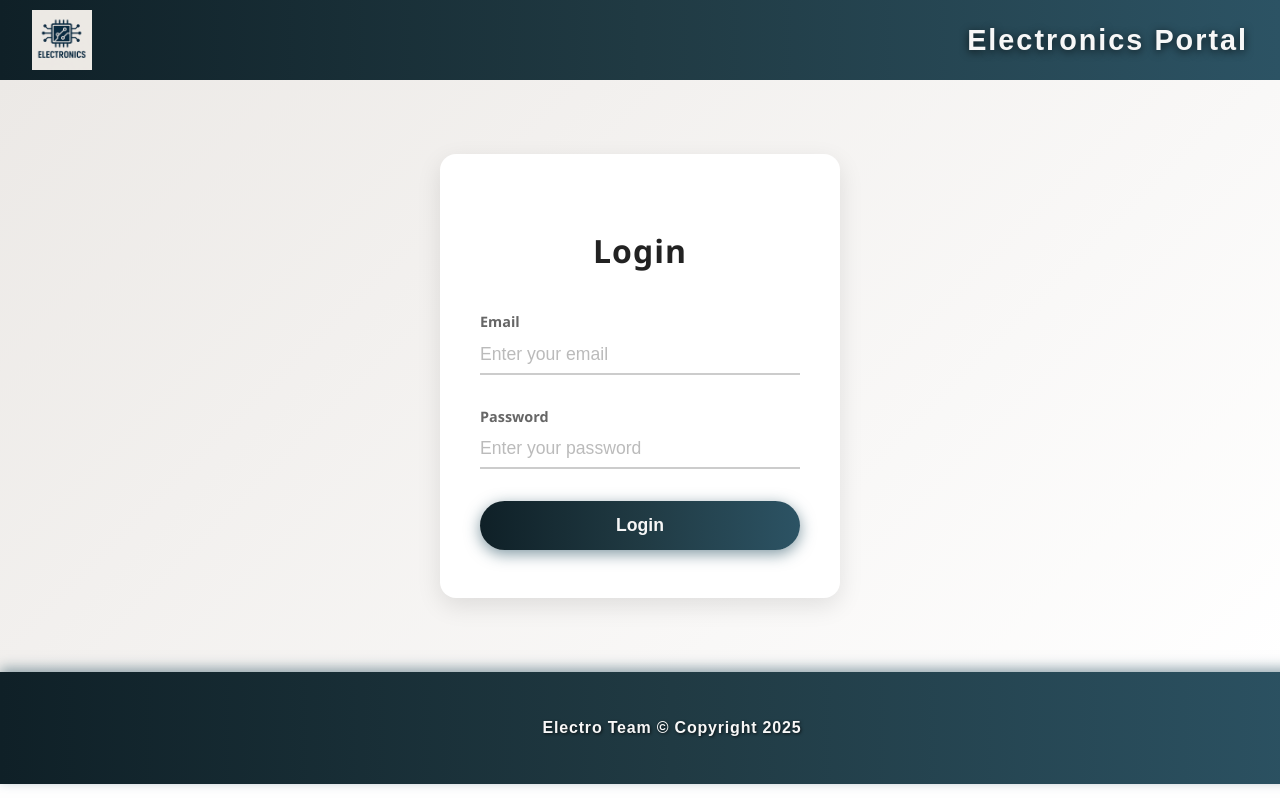
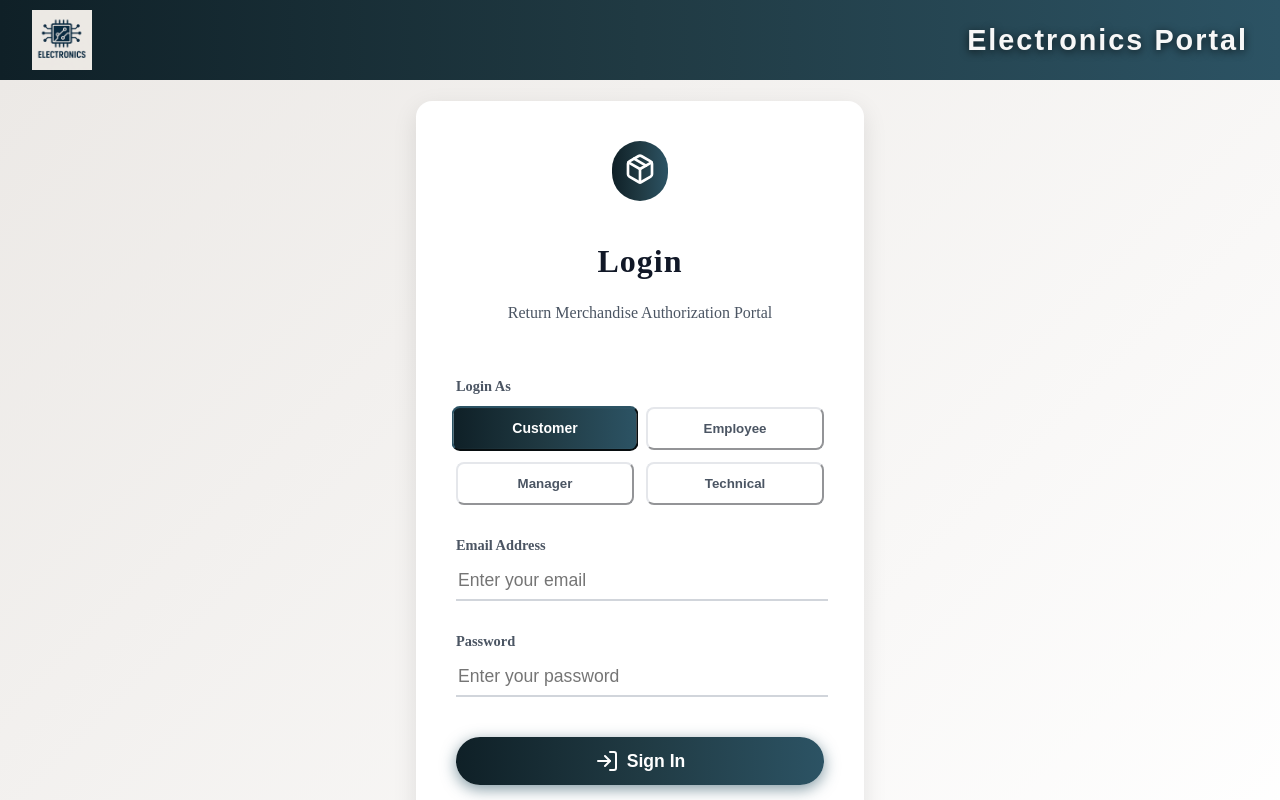
Before and after one commit to Capstone-The-Return/Front-end, a React (Vite) app in the folder Electo_vite/: page /login in a window 1280 px wide. Shown: the top 800 px of the page. Built offline with nearby package versions, Linux system fonts and the light colour scheme.

Commit message:
added style according to mockup

```diff
--- a/Electo_vite/package.json
+++ b/Electo_vite/package.json
@@ -10,6 +10,7 @@
     "preview": "vite preview"
   },
   "dependencies": {
+    "lucide-react": "^0.561.0",
     "react": "^19.2.0",
     "react-dom": "^19.2.0",
     "react-icons": "^5.5.0",
--- a/Electo_vite/src/components/LoginApp/LoginApp.jsx
+++ b/Electo_vite/src/components/LoginApp/LoginApp.jsx
@@ -1,56 +1,157 @@
-import React, { useState } from "react";
-import style from "./LoginApp.module.css";
+import { useState } from "react";
+import { Package, LogIn } from "lucide-react";
+import styles from "./LoginApp.module.css"; // Import the CSS Module
 
-export default function LoginApp() {
+export default function LoginApp({ onLogin }) {
+  const [selectedRole, setSelectedRole] = useState("customer");
   const [email, setEmail] = useState("");
   const [password, setPassword] = useState("");
 
-  // Handle form submission
-  const handleSubmit = (event) => {
-    event.preventDefault(); // Prevents the page from reloading
+  const handleSubmit = (e) => {
+    e.preventDefault();
+    onLogin(selectedRole);
+  };
 
-    // TODO: Implement your login logic here
-    // For example, send data to an API
-    console.log("Login attempt with:", { email, password });
+  // Helper function to determine the role button class
+  const getRoleButtonClass = (role) => {
+    return selectedRole === role
+      ? `${styles.roleButton} ${styles.roleButtonActive}`
+      : `${styles.roleButton} ${styles.roleButtonInactive}`;
+  };
 
-    // You would typically handle success/error states here
+  // Helper function for input focus/blur (retains logic from original component)
+  const handleInputFocus = (e) => {
+    e.currentTarget.style.borderBottomColor = "#2c5364";
+  };
+  const handleInputBlur = (e) => {
+    e.currentTarget.style.borderBottomColor = "#d1d5db";
+  };
+
+  // Helper function for button hover (retains logic from original component)
+  const handleButtonHover = (e) => {
+    e.currentTarget.style.background =
+      "linear-gradient(90deg, #203a43, #2c5364, #0f2027)";
+    e.currentTarget.style.boxShadow =
+      "0 8px 25px rgba(44, 83, 100, 0.9), 0 0 15px rgba(32, 58, 67, 0.8)";
+  };
+  const handleButtonLeave = (e) => {
+    e.currentTarget.style.background =
+      "linear-gradient(90deg, #0f2027, #203a43, #2c5364)";
+    e.currentTarget.style.boxShadow = "0 4px 15px rgba(44, 83, 100, 0.6)";
   };
 
   return (
-    <div className={style.loginContainer}>
-      <form onSubmit={handleSubmit} className={style.loginForm}>
-        <h2>Login</h2>
+    <div className={styles.mainContainer}>
+      <div className={styles.contentWrapper}>
+        <div className={styles.formContainerWrapper}>
+          <form onSubmit={handleSubmit} className={styles.loginForm}>
+            <div className={styles.header}>
+              <div className={styles.logoWrapper}>
+                <Package className={styles.logoIcon} />
+              </div>
+              <h2 className={styles.title}>Login</h2>
+              <p className={styles.subtitle}>
+                Return Merchandise Authorization Portal
+              </p>
+            </div>
 
-        <div className={style.inputGroup}>
-          <label htmlFor="email">Email</label>
+            <div className={styles.roleSelection}>
+              <label className={styles.roleLabel}>Login As</label>
+              <div className={styles.roleButtonGrid}>
+                <button
+                  type="button"
+                  onClick={() => setSelectedRole("customer")}
+                  className={getRoleButtonClass("customer")}
+                >
+                  Customer
+                </button>
+                <button
+                  type="button"
+                  onClick={() => setSelectedRole("employee")}
+                  className={getRoleButtonClass("employee")}
+                >
+                  Employee
+                </button>
+                <button
+                  type="button"
+                  onClick={() => setSelectedRole("manager")}
+                  className={getRoleButtonClass("manager")}
+                >
+                  Manager
+                </button>
+                <button
+                  type="button"
+                  onClick={() => setSelectedRole("technical")}
+                  className={getRoleButtonClass("technical")}
+                >
+                  Technical
+                </button>
+              </div>
+            </div>
+
+            <div className={styles.inputGroup}>
+              <label htmlFor="email" className={styles.inputLabel}>
+                Email Address
+              </label>
               <input
                 type="email"
                 id="email"
                 value={email}
                 onChange={(e) => setEmail(e.target.value)}
+                className={styles.textInput}
                 placeholder="Enter your email"
                 required
+                onFocus={handleInputFocus}
+                onBlur={handleInputBlur}
               />
-
             </div>
 
-        <div className={style.inputGroup}>
-          <label htmlFor="password">Password</label>
+            <div className={styles.inputGroupPassword}>
+              <label htmlFor="password" className={styles.inputLabel}>
+                Password
+              </label>
               <input
                 type="password"
                 id="password"
                 value={password}
                 onChange={(e) => setPassword(e.target.value)}
+                className={styles.textInput}
                 placeholder="Enter your password"
                 required
+                onFocus={handleInputFocus}
+                onBlur={handleInputBlur}
               />
-
             </div>
 
-        <button type="submit" className={style.loginButton}>
-          Login
+            <button
+              type="submit"
+              className={styles.loginButton}
+              onMouseEnter={handleButtonHover}
+              onMouseLeave={handleButtonLeave}
+            >
+              <div className={styles.loginButtonContent}>
+                <LogIn className="w-5 h-5" />
+                Sign In
+              </div>
             </button>
+
+            <div className={styles.forgotPasswordWrapper}>
+              <button
+                type="button"
+                onClick={() =>
+                  alert(
+                    "Password reset functionality - UC02\nAn email with password reset instructions would be sent to your email address."
+                  )
+                }
+                className={styles.forgotPasswordButton}
+              >
+                Forgot Password?
+              </button>
+            </div>
+
           </form>
+        </div>
+      </div>
     </div>
   );
 }
--- a/Electo_vite/src/components/LoginApp/LoginApp.module.css
+++ b/Electo_vite/src/components/LoginApp/LoginApp.module.css
@@ -1,89 +1,232 @@
-.loginContainer {
+/*
+ * This file contains the styles extracted from the LoginPage component.
+ * It combines inline styles and Tailwind CSS utility classes.
+ */
+
+/* Main Container (min-h-screen flex flex-col) with inline background */
+.mainContainer {
+    min-height: 100vh;
     display: flex;
-  justify-content: center;
-  align-items: center;
-  min-height: 70vh;
+    flex-direction: column;
     background: linear-gradient(135deg, #ece9e6, #ffffff);
-  font-family: 'Segoe UI', Tahoma, Geneva, Verdana, sans-serif;
-  padding: 1rem;
 }
 
+/* Content Wrapper (flex-1 flex items-center justify-center p-4) */
+.contentWrapper {
+    flex: 1;
+    display: flex;
+    align-items: center;
+    justify-content: center;
+    padding: 1rem; /* p-4 */
+}
+
+/* Form Container Wrapper (w-full max-w-md) */
+.formContainerWrapper {
+    width: 100%;
+    max-width: 28rem; /* max-w-md */
+}
+
+/* Login Form (bg-white rounded-2xl p-10 transition-transform duration-300 hover:-translate-y-2) with inline box-shadow */
 .loginForm {
-  background: #fff;
-  padding: 3rem 2.5rem;
-  border-radius: 16px;
+    background-color: white;
+    border-radius: 1rem; /* rounded-2xl */
+    padding: 2.5rem; /* p-10 */
+    transition: transform 300ms ease-in-out;
     box-shadow: 0 8px 24px rgba(0, 0, 0, 0.1);
-  width: 100%;
-  max-width: 400px;
-  box-sizing: border-box;
-  transition: transform 0.3s ease;
 }
 
 .loginForm:hover {
-  transform: translateY(-5px);
+    transform: translateY(-0.5rem); /* hover:-translate-y-2 */
 }
 
-.loginForm h2 {
-  text-align: center;
-  color: #222;
-  margin-bottom: 2.5rem;
+/* Header (flex flex-col items-center mb-10) */
+.header {
+    display: flex;
+    flex-direction: column;
+    align-items: center;
+    margin-bottom: 2.5rem; /* mb-10 */
+}
+
+/* Logo Wrapper (p-3 rounded-full mb-4) with inline background */
+.logoWrapper {
+    padding: 0.75rem; /* p-3 */
+    border-radius: 9999px; /* rounded-full */
+    margin-bottom: 1rem; /* mb-4 */
+    background: linear-gradient(90deg, #0f2027, #203a43, #2c5364);
+}
+
+/* Logo Icon (w-8 h-8 text-white) */
+.logoIcon {
+    width: 2rem; /* w-8 */
+    height: 2rem; /* h-8 */
+    color: white; /* text-white */
+}
+
+/* Title (text-gray-900 mb-2) with inline font-weight and font-size */
+.title {
+    color: #111827; /* text-gray-900 */
+    margin-bottom: 0.5rem; /* mb-2 */
     font-weight: 700;
     font-size: 2rem;
     letter-spacing: 1px;
 }
 
-.inputGroup {
-  margin-bottom: 2rem;
-  position: relative;
+/* Subtitle (text-gray-600) */
+.subtitle {
+    color: #4b5563; /* text-gray-600 */
 }
 
-.inputGroup label {
+/* Role Selection Group (mb-8) */
+.roleSelection {
+    margin-bottom: 2rem; /* mb-8 */
+}
+
+/* Role Label (block text-gray-600 mb-3) with inline font-weight and font-size */
+.roleLabel {
     display: block;
-  margin-bottom: 0.3rem;
+    color: #4b5563; /* text-gray-600 */
+    margin-bottom: 0.75rem; /* mb-3 */
     font-weight: 600;
-  color: #666;
     font-size: 0.9rem;
 }
 
-.inputGroup input {
-  width: 100%;
-  padding: 0.5rem 0;
-  border: none;
-  border-bottom: 2px solid #ccc;
-  font-size: 1.1rem;
-  outline: none;
-  transition: border-color 0.3s ease;
-  background: transparent;
+/* Role Button Grid (grid grid-cols-2 gap-3) */
+.roleButtonGrid {
+    display: grid;
+    grid-template-columns: repeat(2, minmax(0, 1fr)); /* grid-cols-2 */
+    gap: 0.75rem; /* gap-3 */
 }
 
-.inputGroup input::placeholder {
-  color: #bbb;
-  font-weight: 400;
+/* Role Button Base (p-3 rounded-lg border-2 transition-all duration-300) */
+.roleButton {
+    padding: 0.75rem; /* p-3 */
+    border-radius: 0.5rem; /* rounded-lg */
+    border-width: 2px; /* border-2 */
+    transition: all 300ms ease-in-out;
+    font-weight: 600; /* extracted from inline styles for both states */
 }
 
-.inputGroup input:focus {
-  border-bottom-color: #007bff;
+/* Inactive Role Button Styles (border-gray-200 bg-white text-gray-600 hover:border-gray-300 hover:scale-105) */
+.roleButtonInactive {
+    border-color: #e5e7eb; /* border-gray-200 */
+    background-color: white; /* bg-white */
+    color: #4b5563; /* text-gray-600 */
 }
 
+.roleButtonInactive:hover {
+    border-color: #d1d5db; /* hover:border-gray-300 */
+    transform: scale(1.05); /* hover:scale-105 */
+}
+
+/* Active Role Button Styles (bg-gray-700 text-white scale-105) with inline styles */
+.roleButtonActive {
+    color: white; /* text-white */
+    transform: scale(1.05); /* scale-105 */
+    /* Inline styles for active state */
+    background: linear-gradient(90deg, #0f2027, #203a43, #2c5364);
+    border-color: #2c5364;
+}
+
+/* Input Group Wrapper for Email (mb-8 relative) */
+.inputGroup {
+    margin-bottom: 2rem; /* mb-8 */
+    position: relative; /* relative */
+}
+
+/* Input Group Wrapper for Password (mb-10 relative) */
+.inputGroupPassword {
+    margin-bottom: 2.5rem; /* mb-10 */
+    position: relative; /* relative */
+}
+
+/* Input Label (block text-gray-600 mb-2) with inline font-weight and font-size */
+.inputLabel {
+    display: block;
+    color: #4b5563; /* text-gray-600 */
+    margin-bottom: 0.5rem; /* mb-2 */
+    font-weight: 600;
+    font-size: 0.9rem;
+}
+
+/* Text Input (w-full py-2 border-0 border-b-2 border-gray-300 outline-none transition-colors duration-300 bg-transparent) with inline font-size */
+.textInput {
+    width: 100%; /* w-full */
+    padding-top: 0.5rem; /* py-2 */
+    padding-bottom: 0.5rem; /* py-2 */
+    border: 0; /* border-0 */
+    border-bottom: 2px solid #d1d5db; /* border-b-2 border-gray-300 */
+    outline: none; /* outline-none */
+    transition: border-bottom-color 300ms ease-in-out; /* transition-colors duration-300 */
+    background-color: transparent; /* bg-transparent */
+    font-size: 1.1rem;
+}
+
+/* Login Button (w-full py-3 border-0 rounded-full text-white transition-all duration-400 hover:scale-105) with inline styles */
 .loginButton {
-  width: 100%;
-  padding: 0.85rem;
-  border: none;
-  border-radius: 50px;
+    width: 100%; /* w-full */
+    padding-top: 0.75rem; /* py-3 */
+    padding-bottom: 0.75rem; /* py-3 */
+    border: 0; /* border-0 */
+    border-radius: 9999px; /* rounded-full */
+    color: white; /* text-white */
+    transition: all 400ms ease-in-out;
+    cursor: pointer; /* extracted from inline style */
+
+    /* Inline styles */
     background: linear-gradient(90deg, #0f2027, #203a43, #2c5364);
-  color: #f7f7f7;
     font-size: 1.1rem;
     font-weight: 700;
-  cursor: pointer;
-  transition:
-    background 0.4s ease,
-    box-shadow 0.4s ease,
-    transform 0.3s ease;
     box-shadow: 0 4px 15px rgba(44, 83, 100, 0.6);
 }
 
 .loginButton:hover {
+    transform: scale(1.05); /* hover:scale-105 is now part of JSX logic */
+    /* Hover styles are now handled via onMouseEnter/onMouseLeave in JSX
+       since they involve dynamic linear gradients and box-shadows.
+       A simpler CSS version would be:
        background: linear-gradient(90deg, #203a43, #2c5364, #0f2027);
        box-shadow: 0 8px 25px rgba(44, 83, 100, 0.9), 0 0 15px rgba(32, 58, 67, 0.8);
-  transform: scale(1.05);
+    */
 }
+
+/* Login Button Content (flex items-center justify-center gap-2) */
+.loginButtonContent {
+    display: flex;
+    align-items: center;
+    justify-content: center;
+    gap: 0.5rem; /* gap-2 */
+}
+
+/* Forgot Password Wrapper (mt-4 text-center) */
+.forgotPasswordWrapper {
+    margin-top: 1rem; /* mt-4 */
+    text-align: center; /* text-center */
+}
+
+/* Forgot Password Button (text-gray-600 hover:text-gray-900 transition-colors) with inline text-decoration */
+.forgotPasswordButton {
+    color: #4b5563; /* text-gray-600 */
+    transition: color 150ms ease-in-out; /* transition-colors */
+    background: none;
+    border: none;
+    padding: 0;
+    cursor: pointer;
+    text-decoration: underline; /* extracted from inline style */
+}
+
+.forgotPasswordButton:hover {
+    color: #111827; /* hover:text-gray-900 */
+}
+
+/* Demo Message Wrapper (mt-6 pt-6 border-t border-gray-200) */
+.demoMessageWrapper {
+    margin-top: 1.5rem; /* mt-6 */
+    padding-top: 1.5rem; /* pt-6 */
+    border-top: 1px solid #e5e7eb; /* border-t border-gray-200 */
+}
+
+/* Demo Message (text-gray-500 text-center) */
+.demoMessage {
+    color: #6b7280; /* text-gray-500 */
+    text-align: center; /* text-center */
+}
```
Also changed, not shown: 1 other file (tests, documents, lock files or other folders). Lines whose indentation alone changed are shown as unchanged.
